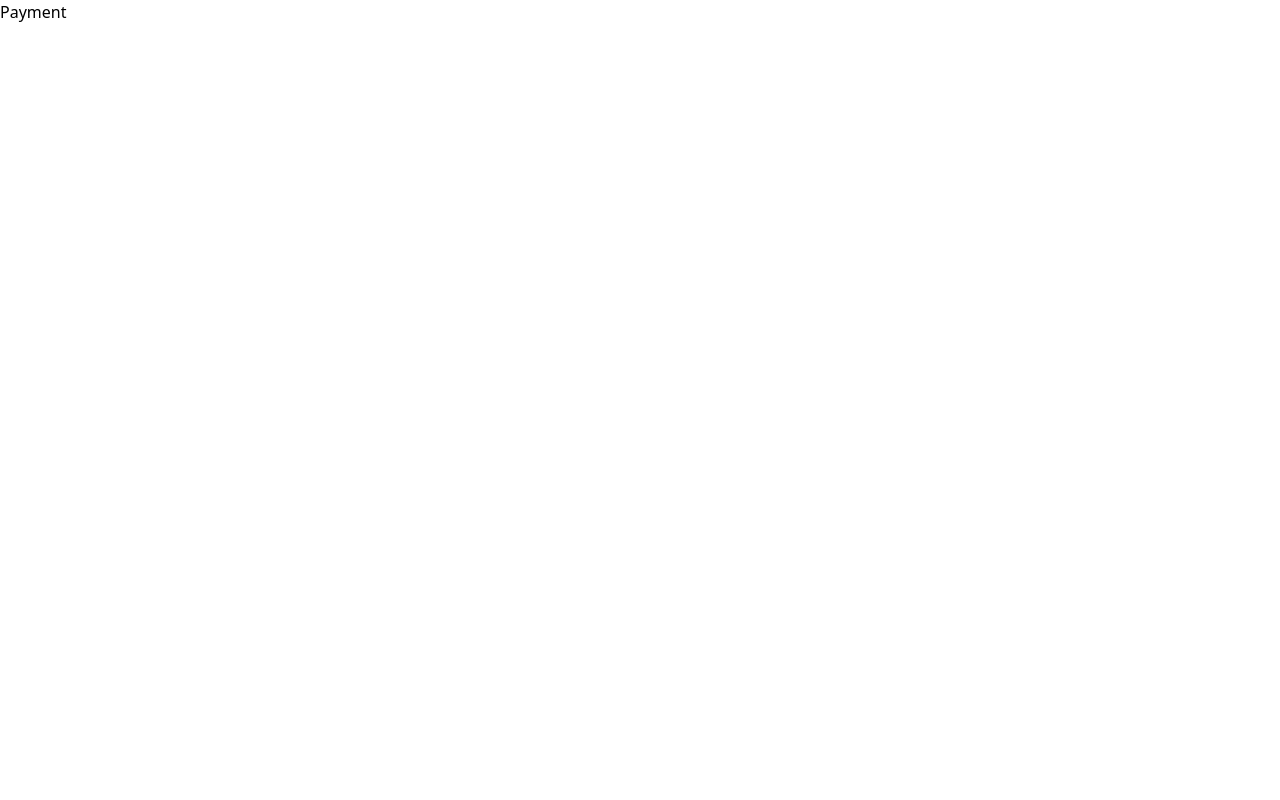
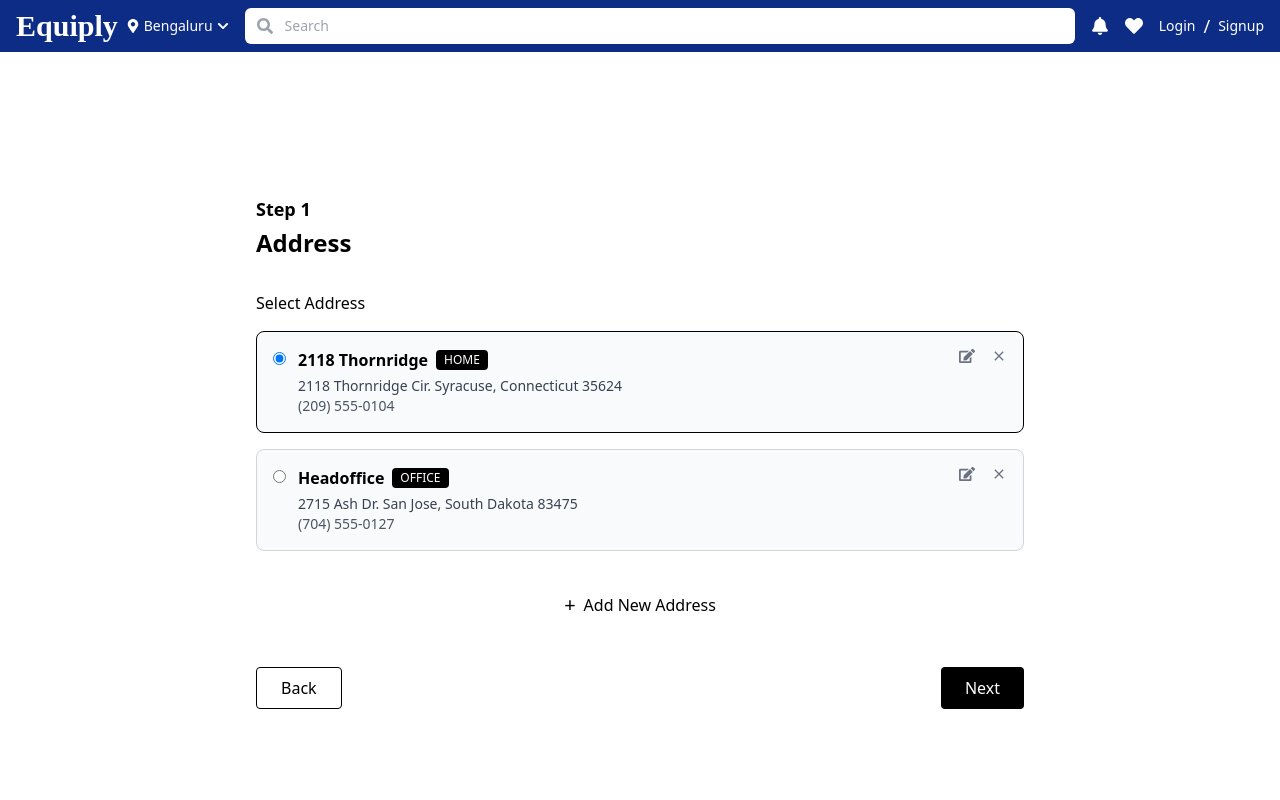
Before and after one commit to ashutosh07766/Equiply, a React (Vite) app in the folder equiply-frontend-customer/: page /Payment in a window 1280 px wide. Shown: the top 800 px of the page. Built offline with nearby package versions, Linux system fonts and the light colour scheme.

Commit message:
added payment page

```diff
--- a/equiply-frontend-customer/src/Payment/index.jsx
+++ b/equiply-frontend-customer/src/Payment/index.jsx
@@ -1,9 +1,280 @@
-import React from 'react'
+import React, { useState } from 'react';
+import { FaEdit, FaCreditCard, FaPaypal } from 'react-icons/fa';
+import { MdClose } from 'react-icons/md';
+import Header from "../header";
+import Footer from "../Footer";
 
 const Payment = () => {
+  const [selectedAddress, setSelectedAddress] = useState(0);
+  const [paymentMethod, setPaymentMethod] = useState('card');
+  const [step, setStep] = useState(1);
+
+  const addresses = [
+    {
+      id: 0,
+      label: "2118 Thornridge",
+      type: "Home",
+      address: "2118 Thornridge Cir. Syracuse, Connecticut 35624",
+      phone: "(209) 555-0104",
+    },
+    {
+      id: 1,
+      label: "Headoffice",
+      type: "Office",
+      address: "2715 Ash Dr. San Jose, South Dakota 83475",
+      phone: "(704) 555-0127",
+    },
+  ];
+
+  const orderSummary = {
+    items: [
+      { name: "Industrial Drill", days: 3, price: 75.00 },
+      { name: "Safety Helmet", days: 3, price: 15.00 }
+    ],
+    subtotal: 90.00,
+    tax: 7.20,
+    total: 97.20
+  };
+
+  const handleNext = () => {
+    if (step < 3) setStep(step + 1);
+  };
+
+  const handleBack = () => {
+    if (step > 1) setStep(step - 1);
+  };
+
+  const renderAddressSection = () => (
+    <>
+      <div className="mb-8">
+        <h2 className="text-lg font-semibold mb-1">Step 1</h2>
+        <h1 className="text-2xl font-bold">Address</h1>
+      </div>
+
+      <h3 className="text-md font-medium mb-4">Select Address</h3>
+
+      {addresses.map((addr) => (
+        <div
+          key={addr.id}
+          className={`flex items-start justify-between p-4 mb-4 rounded-lg border ${
+            selectedAddress === addr.id ? "border-black" : "border-gray-300"
+          } bg-gray-50`}
+        >
+          <div className="flex items-start gap-3">
+            <input
+              type="radio"
+              checked={selectedAddress === addr.id}
+              onChange={() => setSelectedAddress(addr.id)}
+              className="mt-1"
+            />
+            <div>
+              <div className="flex items-center gap-2">
+                <p className="font-semibold">{addr.label}</p>
+                <span className="text-xs px-2 py-0.5 bg-black text-white rounded">
+                  {addr.type.toUpperCase()}
+                </span>
+              </div>
+              <p className="text-gray-700 text-sm mt-1">{addr.address}</p>
+              <p className="text-gray-600 text-sm">{addr.phone}</p>
+            </div>
+          </div>
+          <div className="flex gap-4 text-gray-500">
+            <FaEdit className="cursor-pointer" />
+            <MdClose className="cursor-pointer" />
+          </div>
+        </div>
+      ))}
+
+      <div className="text-center py-6">
+        <button className="text-black flex items-center gap-2 mx-auto">
+          <span className="text-xl">+</span> Add New Address
+        </button>
+      </div>
+    </>
+  );
+
+  const renderPaymentMethodSection = () => (
+    <>
+      <div className="mb-8">
+        <h2 className="text-lg font-semibold mb-1">Step 2</h2>
+        <h1 className="text-2xl font-bold">Payment Method</h1>
+      </div>
+
+      <div className="space-y-4 mb-6">
+        <div
+          className={`p-4 border rounded-lg flex items-center gap-4 cursor-pointer ${
+            paymentMethod === 'card' ? 'border-black' : 'border-gray-300'
+          }`}
+          onClick={() => setPaymentMethod('card')}
+        >
+          <input
+            type="radio"
+            checked={paymentMethod === 'card'}
+            onChange={() => setPaymentMethod('card')}
+          />
+          <FaCreditCard className="text-xl" />
+          <span className="font-medium">Credit/Debit Card</span>
+        </div>
+
+        <div
+          className={`p-4 border rounded-lg flex items-center gap-4 cursor-pointer ${
+            paymentMethod === 'paypal' ? 'border-black' : 'border-gray-300'
+          }`}
+          onClick={() => setPaymentMethod('paypal')}
+        >
+          <input
+            type="radio"
+            checked={paymentMethod === 'paypal'}
+            onChange={() => setPaymentMethod('paypal')}
+          />
+          <FaPaypal className="text-xl" />
+          <span className="font-medium">PayPal</span>
+        </div>
+      </div>
+
+      {paymentMethod === 'card' && (
+        <div className="space-y-4 bg-gray-50 p-4 rounded-lg">
+          <div>
+            <label className="block text-sm font-medium mb-1">Card Number</label>
+            <input
+              type="text"
+              placeholder="1234 5678 9012 3456"
+              className="w-full p-2 border rounded-md"
+            />
+          </div>
+          <div className="flex gap-4">
+            <div className="flex-1">
+              <label className="block text-sm font-medium mb-1">Expiry Date</label>
+              <input
+                type="text"
+                placeholder="MM/YY"
+                className="w-full p-2 border rounded-md"
+              />
+            </div>
+            <div className="flex-1">
+              <label className="block text-sm font-medium mb-1">CVC</label>
+              <input
+                type="text"
+                placeholder="123"
+                className="w-full p-2 border rounded-md"
+              />
+            </div>
+          </div>
+          <div>
+            <label className="block text-sm font-medium mb-1">Name on Card</label>
+            <input
+              type="text"
+              placeholder="John Doe"
+              className="w-full p-2 border rounded-md"
+            />
+          </div>
+        </div>
+      )}
+    </>
+  );
+
+  const renderReviewSection = () => (
+    <>
+      <div className="mb-8">
+        <h2 className="text-lg font-semibold mb-1">Step 3</h2>
+        <h1 className="text-2xl font-bold">Review & Confirm</h1>
+      </div>
+
+      <div className="border rounded-lg mb-6">
+        <div className="p-4 border-b">
+          <h3 className="font-semibold">Delivery Address</h3>
+          <div className="mt-2 text-sm">
+            <p className="font-medium">{addresses[selectedAddress].label}</p>
+            <p>{addresses[selectedAddress].address}</p>
+            <p>{addresses[selectedAddress].phone}</p>
+          </div>
+        </div>
+        <div className="p-4">
+          <h3 className="font-semibold">Payment Method</h3>
+          <div className="mt-2 flex items-center gap-2">
+            {paymentMethod === 'card' ? (
+              <>
+                <FaCreditCard />
+                <span>Credit/Debit Card ending in 3456</span>
+              </>
+            ) : (
+              <>
+                <FaPaypal />
+                <span>PayPal</span>
+              </>
+            )}
+          </div>
+        </div>
+      </div>
+
+      <div className="border rounded-lg p-4 mb-6">
+        <h3 className="font-semibold mb-3">Order Summary</h3>
+        <div className="space-y-3">
+          {orderSummary.items.map((item, index) => (
+            <div key={index} className="flex justify-between text-sm">
+              <div>
+                <p className="font-medium">{item.name}</p>
+                <p className="text-gray-600">{item.days} days rental</p>
+              </div>
+              <p>${item.price.toFixed(2)}</p>
+            </div>
+          ))}
+        </div>
+        <div className="border-t mt-4 pt-3">
+          <div className="flex justify-between text-sm">
+            <p>Subtotal</p>
+            <p>${orderSummary.subtotal.toFixed(2)}</p>
+          </div>
+          <div className="flex justify-between text-sm mt-1">
+            <p>Tax</p>
+            <p>${orderSummary.tax.toFixed(2)}</p>
+          </div>
+          <div className="flex justify-between font-semibold text-base mt-3">
+            <p>Total</p>
+            <p>${orderSummary.total.toFixed(2)}</p>
+          </div>
+        </div>
+      </div>
+    </>
+  );
+
   return (
-    <div><p>Payment</p></div>
-  )
-}
+    <>
+      <Header />
+      <div className="min-h-screen p-8 bg-white flex flex-col justify-center items-center">
+        <div className="w-full max-w-3xl">
+          {step === 1 && renderAddressSection()}
+          {step === 2 && renderPaymentMethodSection()}
+          {step === 3 && renderReviewSection()}
 
-export default Payment
+          <div className="flex justify-between mt-6">
+            <button
+              className="px-6 py-2 border border-black rounded"
+              onClick={handleBack}
+              disabled={step === 1}
+            >
+              Back
+            </button>
+            {step < 3 ? (
+              <button
+                className="px-6 py-2 bg-black text-white rounded"
+                onClick={handleNext}
+              >
+                Next
+              </button>
+            ) : (
+              <button
+                className="px-6 py-2 bg-black text-white rounded"
+              >
+                Confirm Payment
+              </button>
+            )}
+          </div>
+        </div>
+      </div>
+      <Footer />
+    </>
+  );
+};
+
+export default Payment;
```
